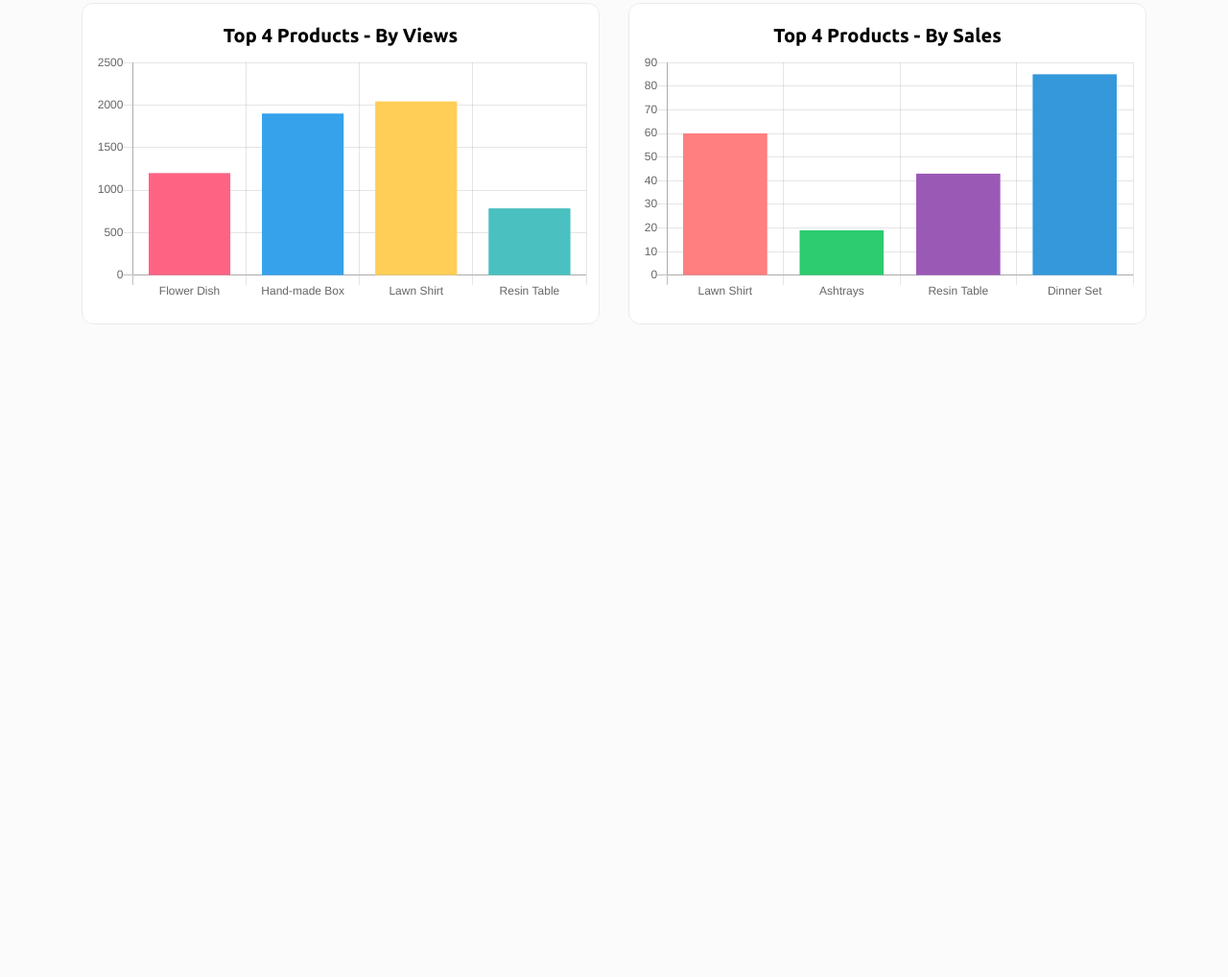
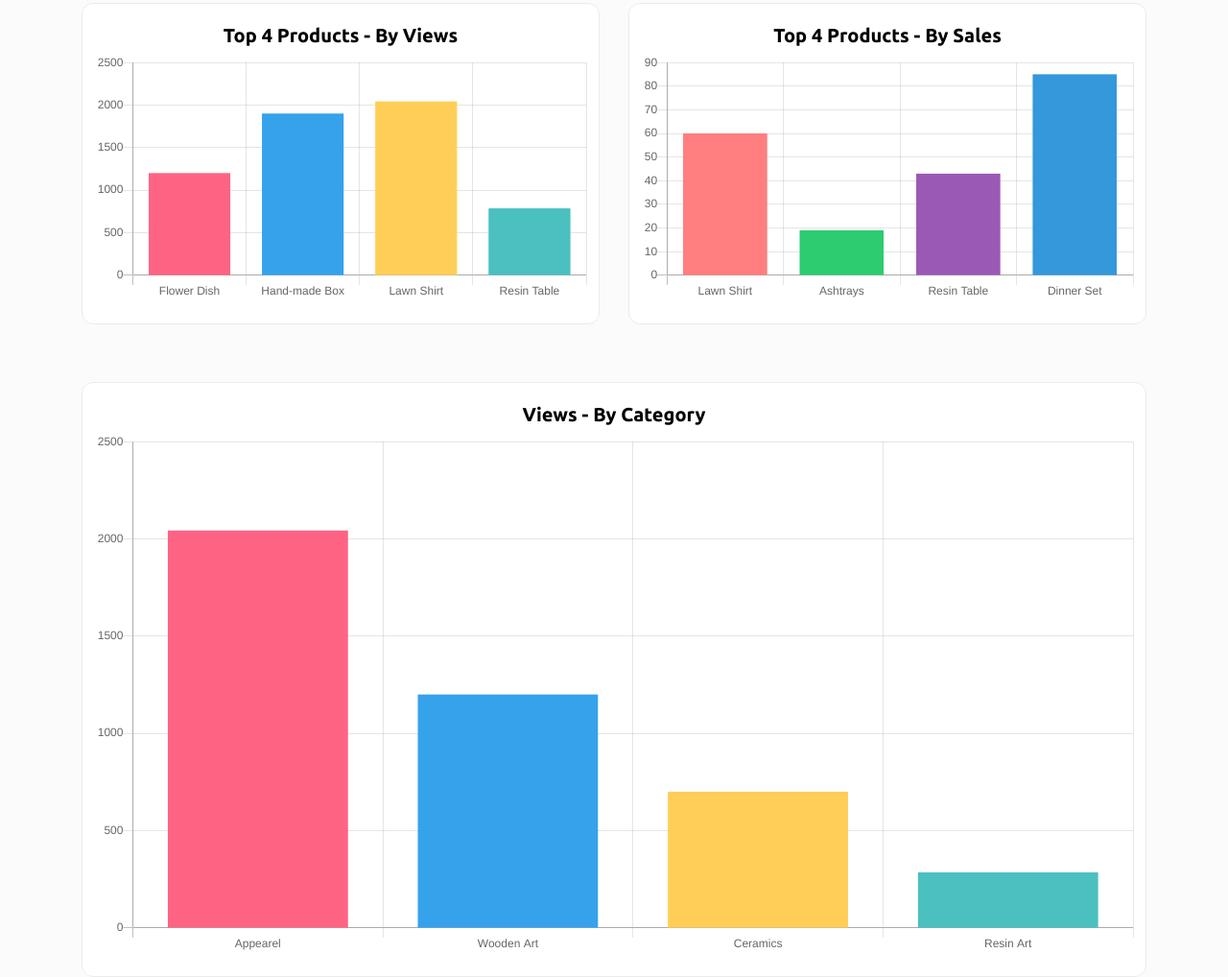
Before and after one commit to aurangg/d, a plain HTML site: page essence/index.html in a window 1280 px wide. Shown: the part 1321-2339 px from the top of the page at 96% size. Before the commit the page ends 1659 px from the top, so only its background shows below. Drawn offline with nearby package versions, Linux system fonts and the light colour scheme.

Commit message:
Update index.html

```diff
--- a/essence/index.html
+++ b/essence/index.html
@@ -31,7 +31,7 @@
             <!-- Classy Menu -->
             <nav class="classy-navbar" id="essenceNav">
                 <!-- Logo -->
-                <a class="nav-brand" href="index.html"><img src="img/core-img/logo.png" alt=""></a>
+                <a class="nav-brand" href="index.html"><img src="img/core-img/dastkaarr.png" id="header_logo" alt=""></a>
                 <span style="font-size:30px;cursor:pointer" onclick="openNav()" id="open">&#9776;</span>
                 <!-- <span style="font-size:30px;cursor:pointer;display:none" onclick="closeNav()" id="close">&#9776;</span> -->
                 <!-- Navbar Toggler -->
@@ -39,16 +39,20 @@
                 <!-- Menu -->
                 <div id="mySidepanel" class="sidepanel">
                   <a href="javascript:void(0)" class="closebtn" onclick="closeNav()">X</a>
-                  <a href="index.html">Sales</a>
-                  <a href="#">Views</a>
+                  <a href="index.html" style="padding:0px;">
+                    <div class="flex-container">
+                      <img src="img/core-img/navlogo.png" alt="" id="sidepanel_logo">
+                    </div>
+                  </a>
+                  <a href="index.html">Dashboard</a>
+                  <a href="sales.html">Sales</a>
                   <a href="inventory.html">Inventory</a>
                   <a href="banner.html">Banner Management</a>
                   <a href="ordermanagement.html">Order Management</a>
-                  <a href="inventory.html">Inventory</a>
-                  <a href="#">Promos</a>
+                  <a href="promocode.html">Promos</a>
                   <a href="#">Discounts</a>
-                  <a href="#">User Management</a>
                   <a href="#">Newsletter</a>
+                  <a href="login.html">Logout</a>
                 </div>
                 <div id="overlay" onclick="closeNav()"></div>
             </nav>
@@ -201,6 +205,16 @@
         </div>
       </div>
 
+      <div class="row" id="row_id2">
+        <div class="col-lg-12">
+          <div class="order-details-confirmations">
+            <h5 style="text-align: center;color:black">Views - By Category </h5>
+            <div class="flex-container">
+              <canvas id="topCategories"></canvas>
+            </div>
+          </div>
+        </div>
+      </div>
     </div>
 
 
@@ -248,6 +262,47 @@
     </script>
 
 <script>
+  var ctx = document.getElementById('topCategories').getContext('2d');
+  var myChart = new Chart(ctx, {
+  type: 'bar',
+  data: {
+    labels: ["Appearel", "Wooden Art", "Ceramics", "Resin Art"],
+    datasets: [{
+      label: 'Category Views',
+      data: [2043, 1200, 700, 285],
+      backgroundColor: [
+        'rgba(255, 99, 132)',
+        'rgba(54, 162, 235)',
+        'rgba(255, 206, 86)',
+        'rgba(75, 192, 192)'
+      ],
+      borderColor: [
+        'rgba(255,99,132,1)',
+        'rgba(54, 162, 235, 1)',
+        'rgba(255, 206, 86, 1)',
+        'rgba(75, 192, 192, 1)'
+      ],
+      borderWidth: 1
+    }]
+  },
+  options: {
+    responsive: true,
+    scales: {
+      yAxes: [{
+        ticks: {
+          beginAtZero: true
+        }
+      }],
+
+    },
+    legend: {
+          display: false
+        },
+  }
+});
+</script>
+
+<script>
   var ctx = document.getElementById('topFourSales').getContext('2d');
   var myChart = new Chart(ctx, {
   type: 'bar',
@@ -292,7 +347,7 @@
       var myPieChart = new Chart(ctx, {
         type: 'pie',
         data: {
-        labels: ["Ceramics", "Wooden Art", "Resit Art", "Apparel"],
+        labels: ["Ceramics", "Wooden Art", "Resin Art", "Apparel"],
         datasets: [{
           backgroundColor: [
             "#ff7e80",
```
